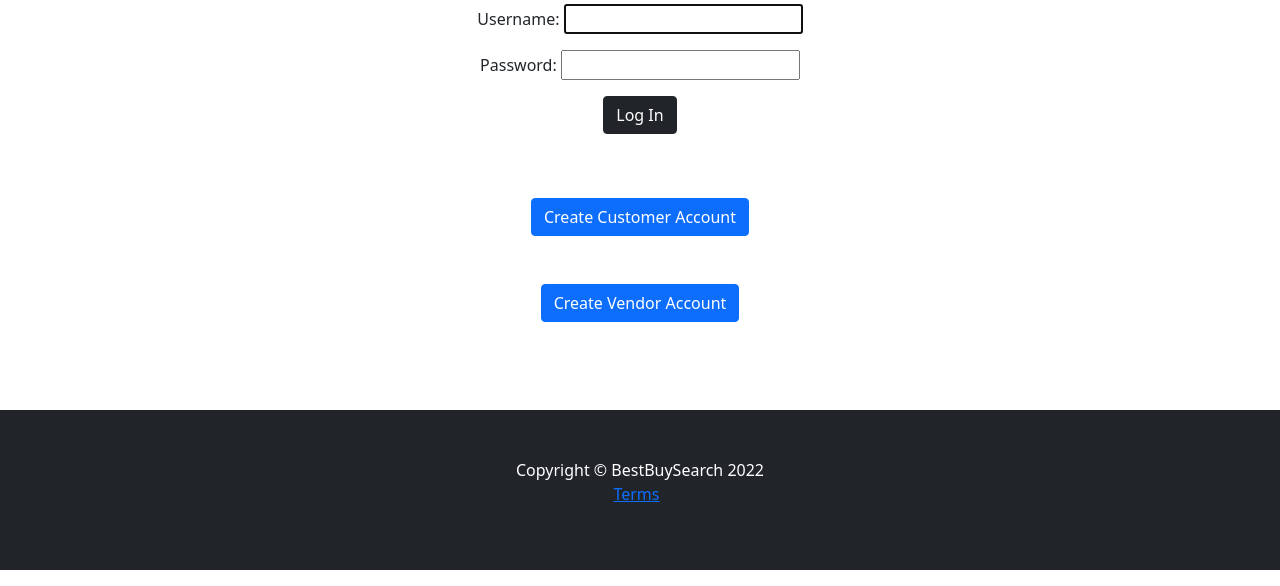
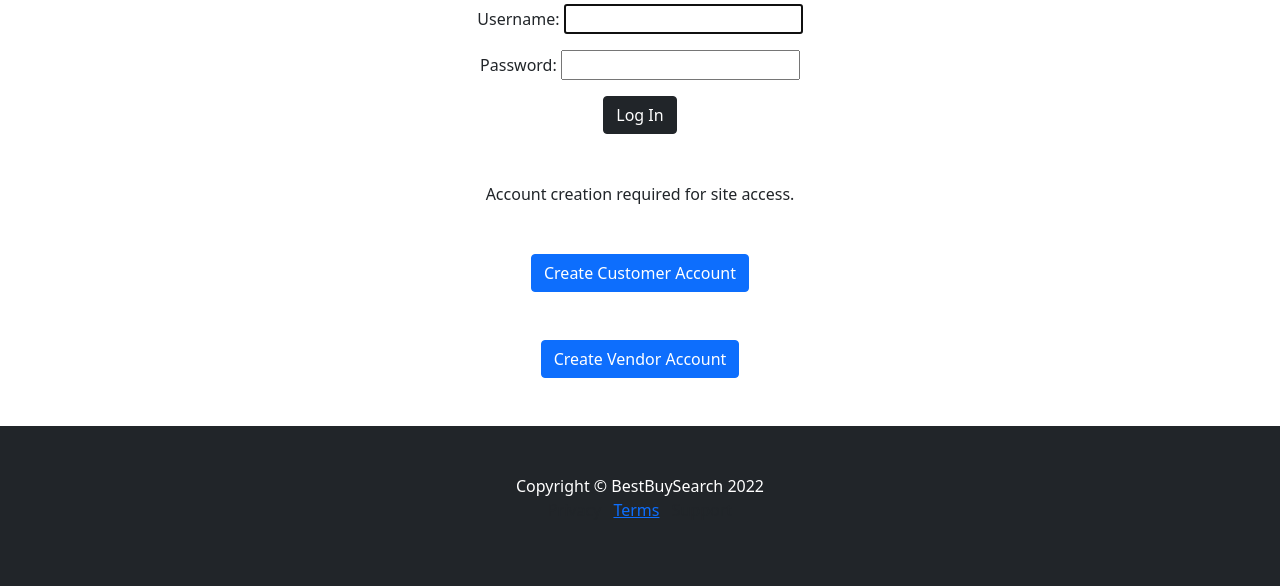
Before and after one commit to SethCram/Best-Buy-Search-Project, a Django app: page /BestBuySearch/login/ in a window 1280 px wide. Shown: the part 230-816 px from the top of the page. Run offline with Django 4.2, Linux system fonts and the light colour scheme.

Commit message:
display info for user on checkout + login pages

```diff
--- a/mysite/BestBuySearch/templates/BestBuySearch/checkout.html
+++ b/mysite/BestBuySearch/templates/BestBuySearch/checkout.html
@@ -25,7 +25,7 @@
         {% block header %}
           <div class="py-5 text-center">
             <h1 class="display-4 fw-bolder">Checkout Form</h1>
-            <p class="lead">Each required form group has a validation state that can be triggered by attempting to submit the form without completing it.</p>
+            <p class="lead">The cart dynamically updates with added items, but the checkout form is incomplete.</p>
           </div>
         {% endblock header %}
 
--- a/mysite/templates/registration/login.html
+++ b/mysite/templates/registration/login.html
@@ -12,8 +12,11 @@
 	</form>
 </div>
 
+<div class="container-sm my-5">
+	<p>Account creation required for site access.</p>
+</div>
 
-<div class="container-sm my-5 pt-3">
+<div class="container-sm my-5">
 	<a class="btn btn-primary" href="{% url 'BestBuySearch:customer_signup' %}">Create Customer Account</a>
 </div>
 <div class="container-sm my-5">
```
